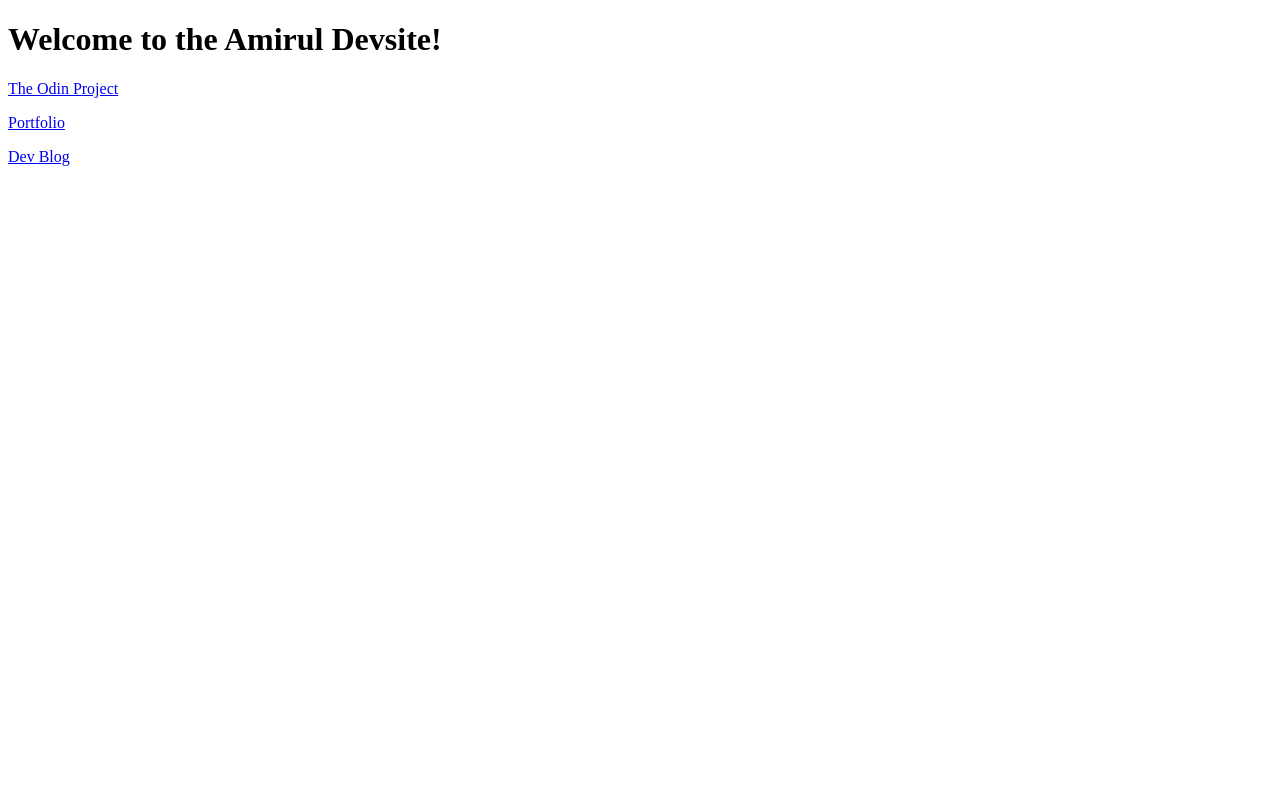
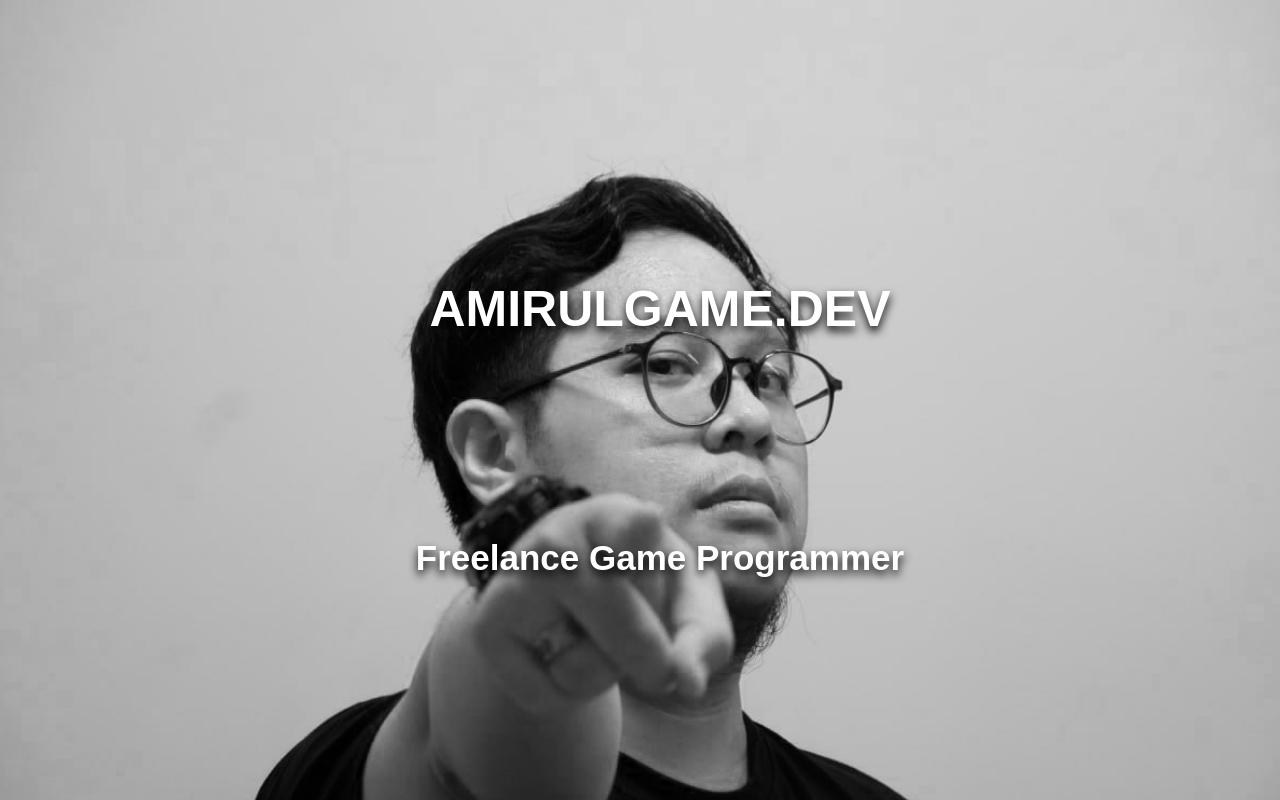
Before and after one commit to iPhantomiKX/iPhantomiKX.github.io, a plain HTML site: page index.html in a window 1280 px wide. Drawn offline with Linux system fonts and the light colour scheme.

Commit message:
attempt 1 at creating landing page

```diff
--- a/index.html
+++ b/index.html
@@ -4,11 +4,17 @@
     <meta charset="UTF-8">
     <meta name="viewport" content="width=device-width, initial-scale=1.0">
     <title>Amirul Devsite</title>
+    <link rel="stylesheet" href="style.css">
 </head>
 <body>
-    <h1>Welcome to the Amirul Devsite!</h1>
-    <p><a href="https://iphantomikx.github.io/TheOdinProject-Stuff/">The Odin Project </a></p>
-    <p><a href="https://cmpsun98.wixsite.com/amirulportfolio">Portfolio</a></p>
-    <p><a href="https://amirulgamedevblog.notion.site/">Dev Blog</a></p>
+    <section class="cover-section">
+        <h1 class ="title">AMIRULGAME.DEV</h1>
+        <h2><div class ="sub-title">Freelance Game Programmer</div></h2>
+    </section>
+    <!-- <section class="profile-section">
+        <p><a href="https://iphantomikx.github.io/TheOdinProject-Stuff/">The Odin Project </a></p>
+        <p><a href="https://cmpsun98.wixsite.com/amirulportfolio">Portfolio</a></p>
+        <p><a href="https://amirulgamedevblog.notion.site/">Dev Blog</a></p>
+    </section> -->
 </body>
 </html>
--- /dev/null
+++ b/style.css
@@ -0,0 +1,56 @@
+div{
+
+}
+
+section{
+    padding: 60px 20px; /* Adjust padding as needed */
+    margin-bottom: 30px; /* Space between sections */
+    text-align: center; /* Example alignment */
+}
+
+body{
+    margin: 0; /* Remove default body margin */
+    height: 100vh; /* Ensure body takes full viewport height */
+    overflow: hidden; /* Hide potential scrollbars if content overflows */
+    font-family: sans-serif; /* Example font */
+    color: white; /* Example text color for content */
+}
+
+.cover-section{
+    background-image: url('assets/MainPic.png');
+    background-size: cover;
+    background-repeat: no-repeat;
+    background-position: center;
+    position: fixed;
+    top: 0;
+    left: 0;
+    width: 100%;
+    height: 100%;
+    z-index: -1;
+}
+
+.profile-section{
+    background-image: url('assets/MainPic.png');
+    background-size: cover;
+    background-repeat: no-repeat;
+    background-position: center;
+    top: 0;
+    left: 0;
+    width: 100%;
+    height: 100%;
+    z-index: -1;
+}
+
+.title{
+    text-align: center;
+    margin-top: 220px;
+    font-size: 50px;
+    text-shadow: 0px 5px 10px #000000;
+}
+
+.sub-title{
+    text-align: center;
+    margin-top: 200px;
+    font-size: 35px;
+    text-shadow: 0px 5px 10px #000000;
+}
```
Also changed, not shown: assets/MainPic.png (added).
